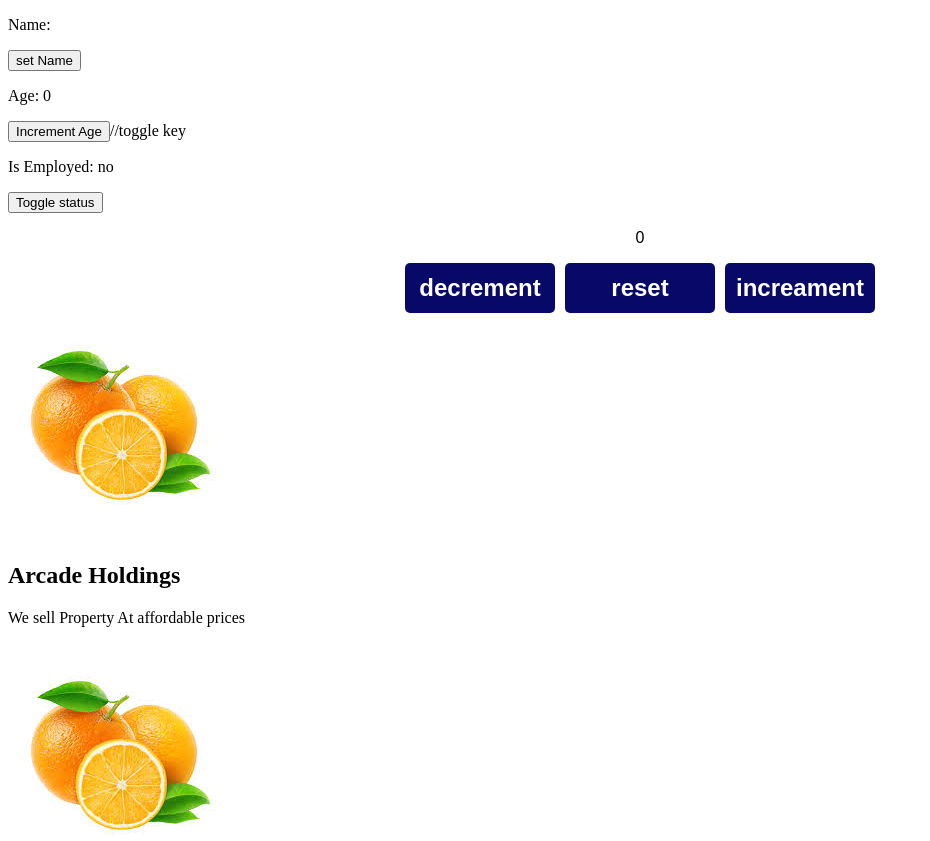
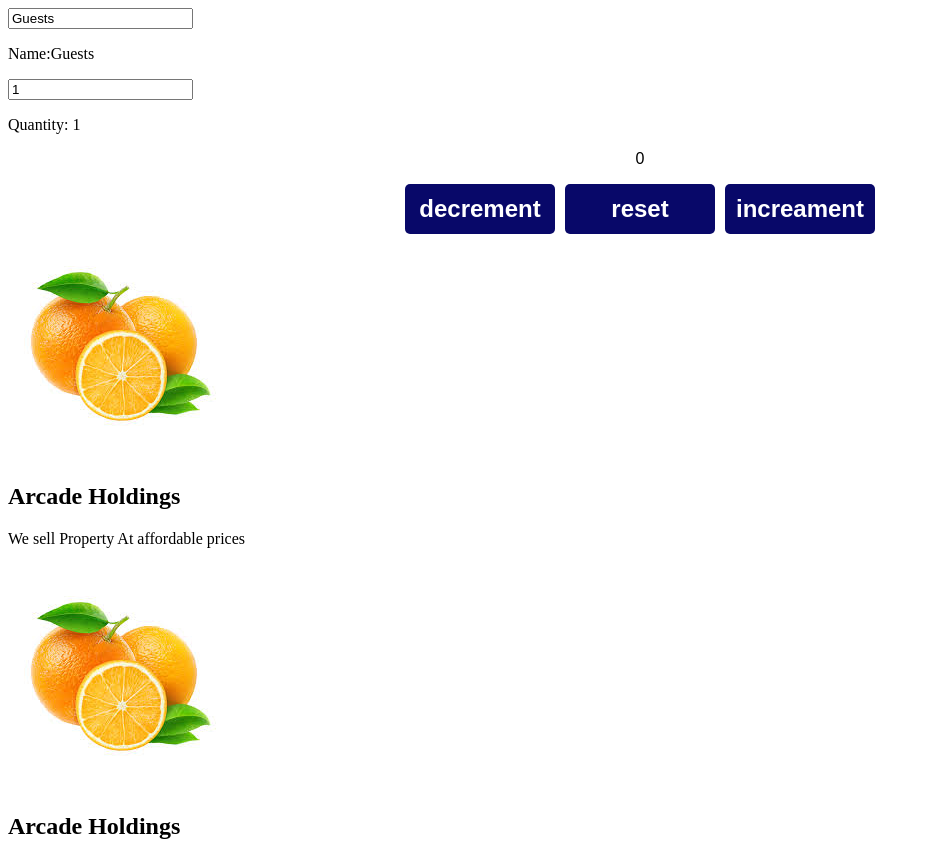
Before and after one commit to hpeter19/React, a React (Vite) app: page / in a window 1280 px wide. Shown: the top 841 px of the page, without its empty margins (0-930 px from the left). Built offline with nearby package versions, Linux system fonts and the light colour scheme.

Commit message:
name and quantity inputs

```diff
--- a/src/myComponent.jsx
+++ b/src/myComponent.jsx
@@ -1,37 +1,22 @@
 import React,{useState} from 'react';
 
+
 function MyComponent(){
-const [name,setName]= useState();
-const [age,setAge] = useState(0); //setting age component to increment age
-//age is set to initially 0 after which its incremenented
-const [isEmployed, setIsEmployed]= useState(false);
+const[name,setName] = useState("Guests");
+const[quantity,setQuantity] =useState(1);
+ function handleNameChange(event){
+    setName(event.target.value);
+ }
+ function handleQuantityChange(event){
+    setQuantity(event.target.value);
+ }
 
-const updateName = () => {
-
-    setName("mark");
-}
-const incrementAge = () => {
-    setAge(age + 1);
-
-}
-
-const toggleEmployedStatus =() =>{
-    setIsEmployed(!isEmployed);
-
-}
 return(<div>
-    <p>Name: {name}</p>
-    <button onClick={updateName}>set Name</button>
-
-
-    <p>Age: {age}</p>
-    <button onClick= {incrementAge} > Increment Age </button>
-//toggle key
-    <p>Is Employed: {isEmployed ? "yes":"no"}</p>
-    <button onClick= {toggleEmployedStatus} > Toggle status</button>
-
-</div>);
-
+    <input value={name} onChange={handleNameChange}/>
+    <p>Name:{name}</p>
+    <input value={quantity} onChange={handleQuantityChange} type='number' />
+    <p>Quantity: {quantity}</p>
+      </div>);
 }
 
 export default MyComponent
```
